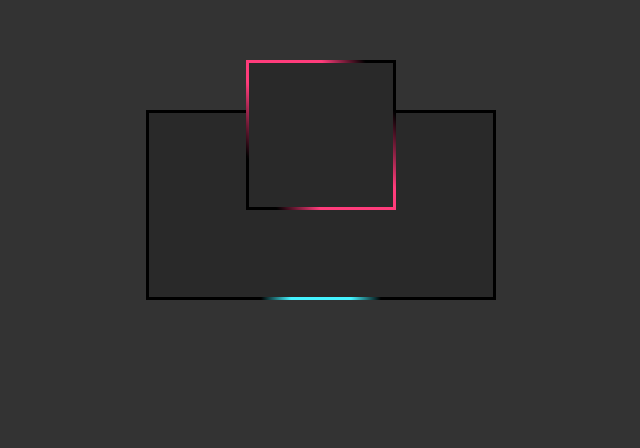
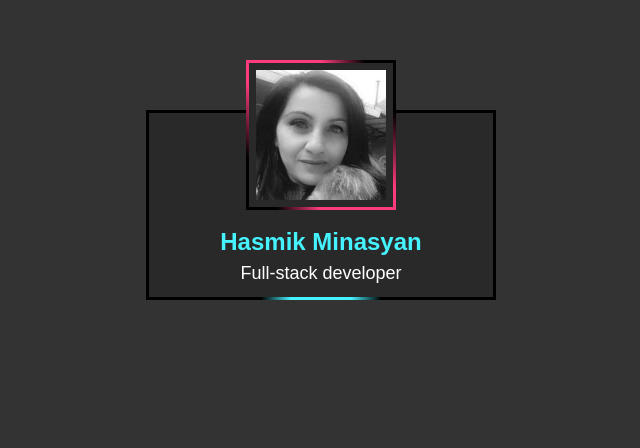
Before and after one commit to Hasul79/Animated-Profile-Card, a plain HTML site: page index.html in a window 1280 px wide. Shown: the part 195-643 px from the top of the page, without its empty margins (319-959 px from the left). Drawn offline with Linux system fonts and the light colour scheme.

Commit message:
add image

```diff
--- a/index.html
+++ b/index.html
@@ -11,7 +11,20 @@
     <div class="card">
         <div class="lines"></div>
         <div class="imgBx">
-            <img src="">
+            <img src="/images/has.jpg">
+        </div>
+          <div class="content">
+             <div class="details">
+                <h1>Hasmik Minasyan<br><span>Full-stack developer </span></h1>
+               <div class="data">
+                <h3>342<br><span>Posts</span></h3>
+               <h3>192<br><span>Followers</span></h3>
+               <h3>16<br><span>Following</span></h3>
+               </div>
+            <div class="actionBtn">
+                <button>Follow</button>
+                <button>Message</button>
+            </div>
         </div>
     </div>
 </body>
--- a/style.css
+++ b/style.css
@@ -95,6 +95,80 @@ body {
 }
 .card .imgBx img {
     position: absolute;
+    top:10px;
+    left: 10px;
     z-index: 1;
     width: calc(100% - 20px);
+    height: calc(100% - 20px);
+    filter: grayscale(1);
 }
+.card .content {
+    position: absolute;
+    width: 100%;
+    height: 100%;
+    display: flex;
+    justify-content: center;
+    align-items: flex-end;
+    overflow: hidden;
+}
+.card .content .details {
+    padding: 40px;
+    text-align: center;
+    width: 100%;
+    transition: 0.5s;
+    transform: translateY(145px);
+}
+.card:hover .content .details {
+  transform: translateY(0px);
+}
+.card .content .details h1{
+  font-size: 1.5em;
+  font-weight: 600;
+  color:#45f3ff;
+  line-height: 1.2em;
+}
+.card .content .details h1 span {
+    font-size: 0.75em;
+    font-weight: 500;
+    color:#fff;
+}
+.card .content .details .data {
+  display: flex;
+  justify-content: space-between;
+  margin: 20px 0;
+}
+.card .content .details .data h3 {
+    font-size: 1em;
+    color:#45f3ff;
+    line-height: 1.2em;
+    font-weight: 600;
+}
+.card .content .details .data h3 span {
+    font-size: 0.85em;
+    font-weight: 400;
+    color:#fff;
+}
+.card .content .details .actionBtn {
+    display: flex;
+    justify-content: space-between;
+    gap:20px;
+}
+.card .content .details .actionBtn button {
+    padding: 10px 30px;
+    border: none;
+    outline: none;
+    border-radius: 5px;
+    font-size: 1em;
+    font-weight: 500;
+    background: #45f3ff;
+    color: #222;
+    cursor: pointer;
+    opacity: 0.9;
+}
+.card .content .details .actionBtn button:hover{
+    background: #fff;
+
+}
+.card .content .details .actionBtn button:hover {
+    opacity: 1;
+}
```
Also changed, not shown: images/has.jpg (added).
